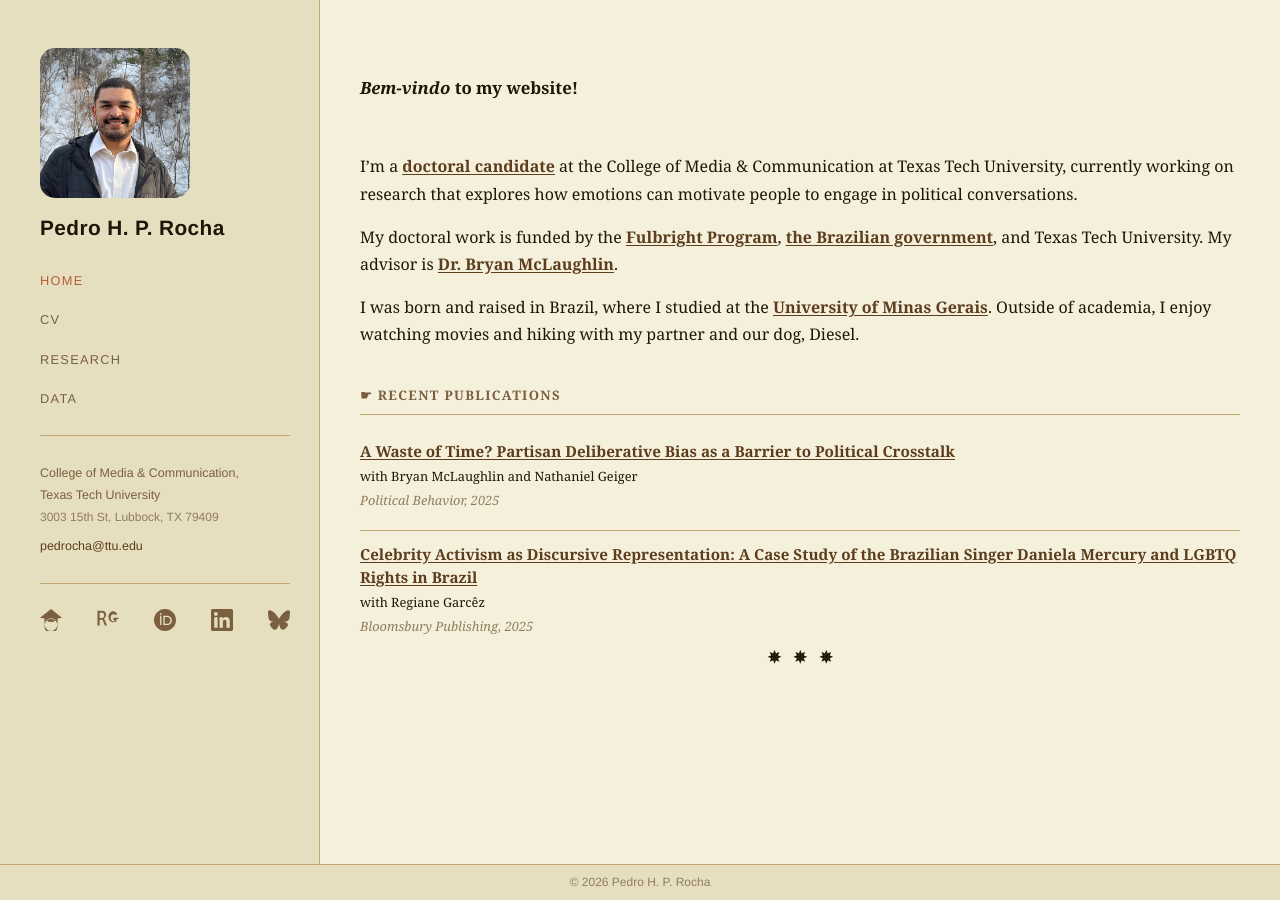
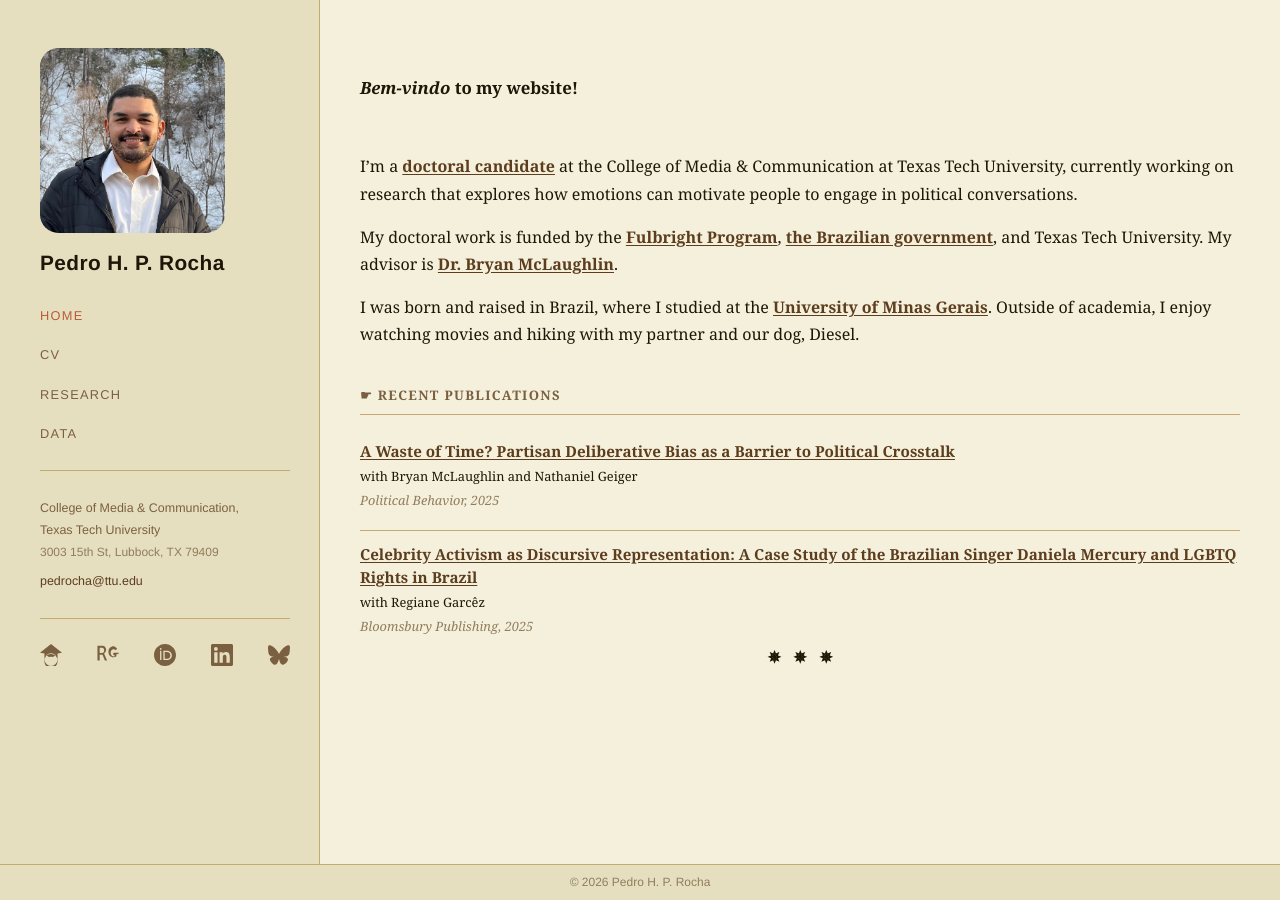
Before and after one commit to pedrohprocha/pedrohprocha.github.io, a Jekyll site: the page built from index.md, in a window 1280 px wide. Built offline with Jekyll 4.4.1, drawn with Linux system fonts in a browser that asks for light colours; some web fonts are replaced.

Commit message:
Set headshot to fixed 185×185px
Co-Authored-By: Claude Sonnet 4.6 <noreply@anthropic.com>

```diff
--- a/assets/css/main.css
+++ b/assets/css/main.css
@@ -382,9 +382,8 @@ h3 {
 }
 
 .headshot-sm {
-    width: 60%;
-    height: auto;
-    aspect-ratio: 1 / 1;
+    width: 185px;
+    height: 185px;
     object-fit: cover;
     border-radius: 10%;
     display: block;
```
